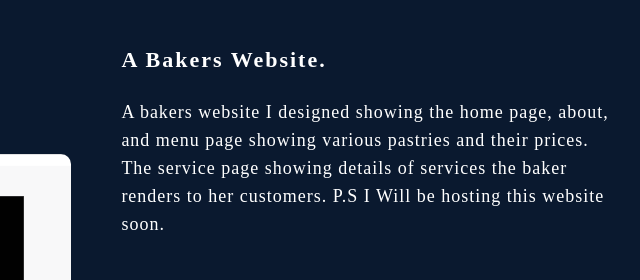
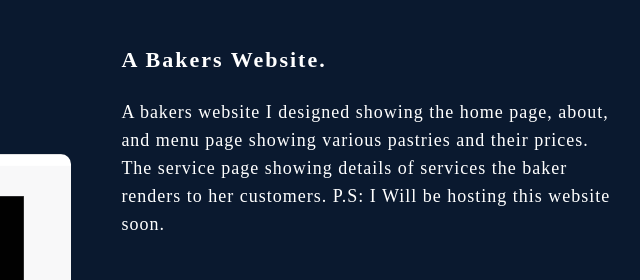
Before and after one commit to HopeJenniferE/Portfolio, a plain HTML site: page index.html in a window 1280 px wide. Shown: the part 3732-4012 px from the top of the page, 521-1161 px from the left. Drawn offline with Linux system fonts and the light colour scheme.

Commit message:
Update index.html

```diff
--- a/index.html
+++ b/index.html
@@ -191,7 +191,7 @@
 			<div class="about-text">
 				<h5>A Bakers Website.</h5>
 				<p>A bakers website I designed showing the home page, about, and menu page showing various pastries and their prices.
-					The service page showing details of services the baker renders to her customers. P.S I Will be hosting this website soon.</p>
+					The service page showing details of services the baker renders to her customers. P.S:  I Will be hosting this website soon.</p>
 
                 <h5>Tools Used</h5>
 
```
